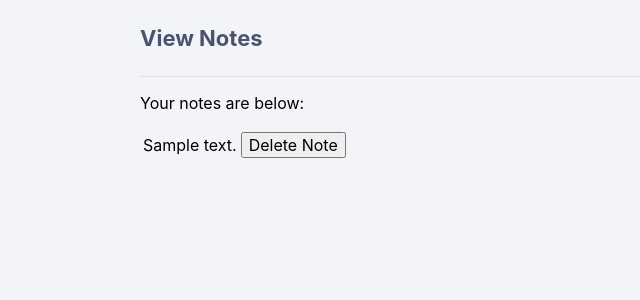
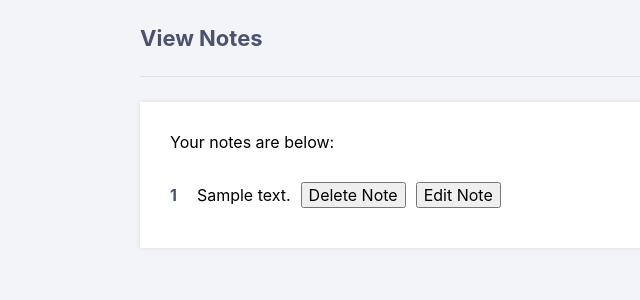
Before and after one commit to mohitwildbeast/WildNotes, a Flask app: page /notes/viewnotes/ in a window 1280 px wide. Shown: the part 60-360 px from the top of the page, without its empty margins (0-640 px from the left). Run offline with Flask 2, Linux system fonts and the light colour scheme; the visitor is signed in with stand-in values (Sample User, id 1); tables that the repository leaves empty hold one stand-in row (values such as "Sample post"); some libraries are stand-ins or nearby versions.

Commit message:
Add Edit Button and Delete Button

```diff
--- a/templates/viewNotes.html
+++ b/templates/viewNotes.html
@@ -4,20 +4,30 @@
 
 {% block content %}
 <h2>View Notes</h2>
-<form action = "{{ url_for('deleteNote') }}" method="post">
+<script>
+    function successMessage()
+    {
+        alert("Note successfully deleted!");
+    }
+</script>
 <div>
     <p>Your notes are below:</p>
-        <table>
+    <table style="border-spacing:0 10px;">
         {% for item in data %}
         <tr>
-                <!--<td>{{item['noteid']}}</td>-->
+            <td>{{loop.index}}</td>
             <td>{{item['content']}}</td>
+            <form action = "{{ url_for('deleteNote') }}" method="post">
                 <input type="hidden" name="noteid" value="{{item['noteid']}}" id="noteid">
                 <td><input type = "submit" value = "Delete Note"></td>
+            </form>
+            <form action = "{{ url_for('editNoteView') }}" method="post">
+                <input type="hidden" name="noteid" value="{{item['noteid']}}" id="noteid">
+                <td><input type = "submit" value = "Edit Note"></td>
+            </form>
             <!--<td>{{item['userid']}}</td>-->
         </tr>
         {% endfor %}
     </table>
 </div>
-</form>
 {% endblock %}
```
Lines whose indentation alone changed are shown as unchanged.
